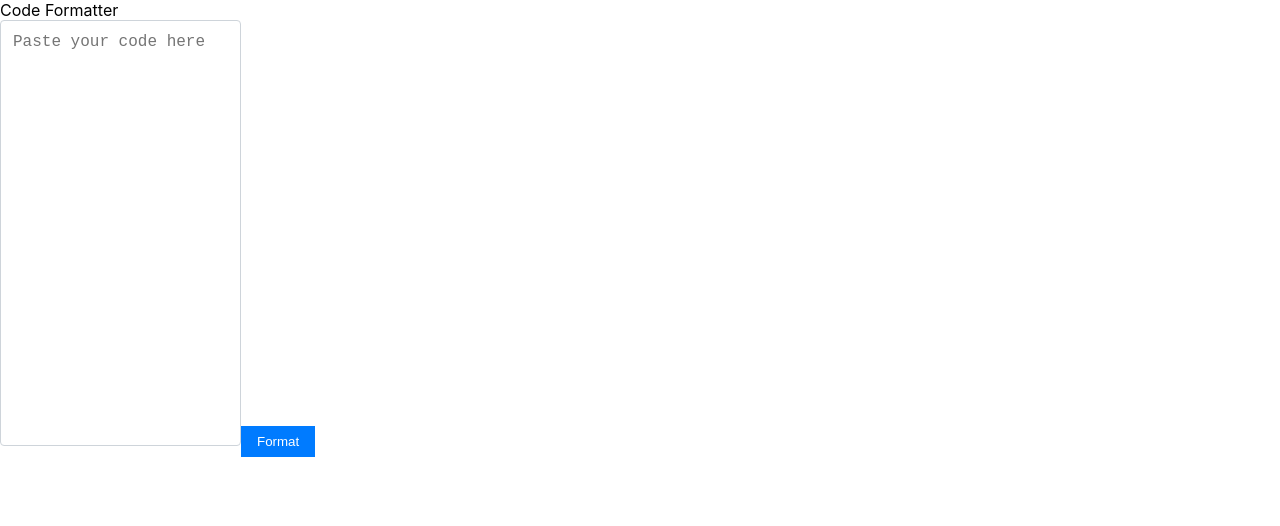
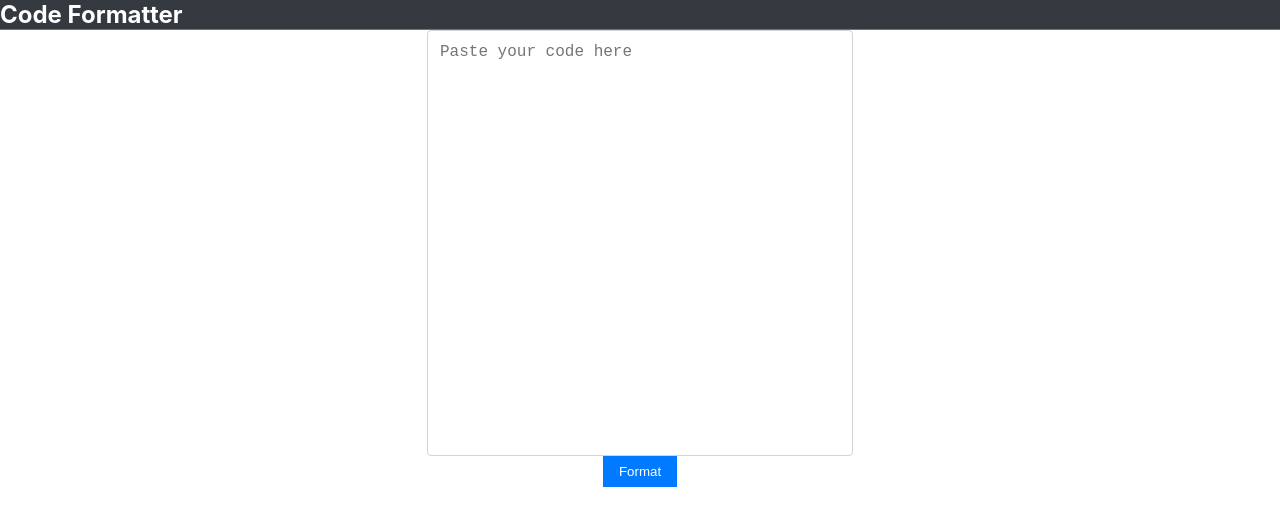
Before and after one commit to puppe1990/code-amazing-tools, a React (Create React App) app: page / in a window 1280 px wide. Shown: the top 526 px of the page. Built offline with nearby package versions, Linux system fonts and the light colour scheme.

Commit message:
improve design

```diff
--- a/src/App.js
+++ b/src/App.js
@@ -33,11 +33,13 @@ function CodeFormatter() {
   return (
     <div className="code-formatter-container">
       <Navbar bg="dark" variant="dark">
-        <Navbar.Brand>Code Formatter</Navbar.Brand>
+        <Container>
+          <Navbar.Brand>Code Formatter</Navbar.Brand>
+        </Container>
       </Navbar>
-      <Container>
-        <Row className="justify-content-center">
-          <Col md={8}>
+      <Container className="d-flex flex-column align-items-center justify-content-center h-100">
+        <Form>
+          <Form.Group className="w-50">
             <Form.Control
               as="textarea"
               value={code}
@@ -45,11 +47,13 @@ function CodeFormatter() {
               placeholder="Paste your code here"
               className="code-formatter-textarea"
             />
-            <button className="code-formatter-button" onClick={handleFormat}>
-              Format
-            </button>
-          </Col>
-        </Row>
+            <div className="d-flex justify-content-end">
+              <button className="code-formatter-button" onClick={handleFormat}>
+                Format
+              </button>
+            </div>
+          </Form.Group>
+        </Form>
         {formattedCode && (
           <Row className="mt-3 justify-content-center">
             <Col md={8}>
--- a/src/CodeFormatter.css
+++ b/src/CodeFormatter.css
@@ -6,12 +6,16 @@
 
 .code-formatter-textarea {
   height: 400px;
+  width: 400px;
   font-size: 16px;
   padding: 12px;
   border: 1px solid #ced4da;
   border-radius: 0.25rem;
   resize: none;
+  margin: 0 auto;
+  display: block;
 }
+
 
 .code-formatter-button {
   background-color: #007bff;
@@ -21,7 +25,10 @@
   margin-top: 0.5rem;
   cursor: pointer;
   transition: background-color 0.2s;
+  display: block;
+  margin: 0 auto;
 }
+
 
 .code-formatter-button:hover {
   background-color: #0062cc;
@@ -31,3 +38,14 @@
   font-size: 14px;
   overflow-x: scroll;
 }
+
+.navbar {
+  background-color: #343a40;
+  border-bottom: 1px solid #6c757d;
+}
+
+.navbar-brand {
+  font-weight: bold;
+  font-size: 1.5rem;
+  color: white;
+}
```
